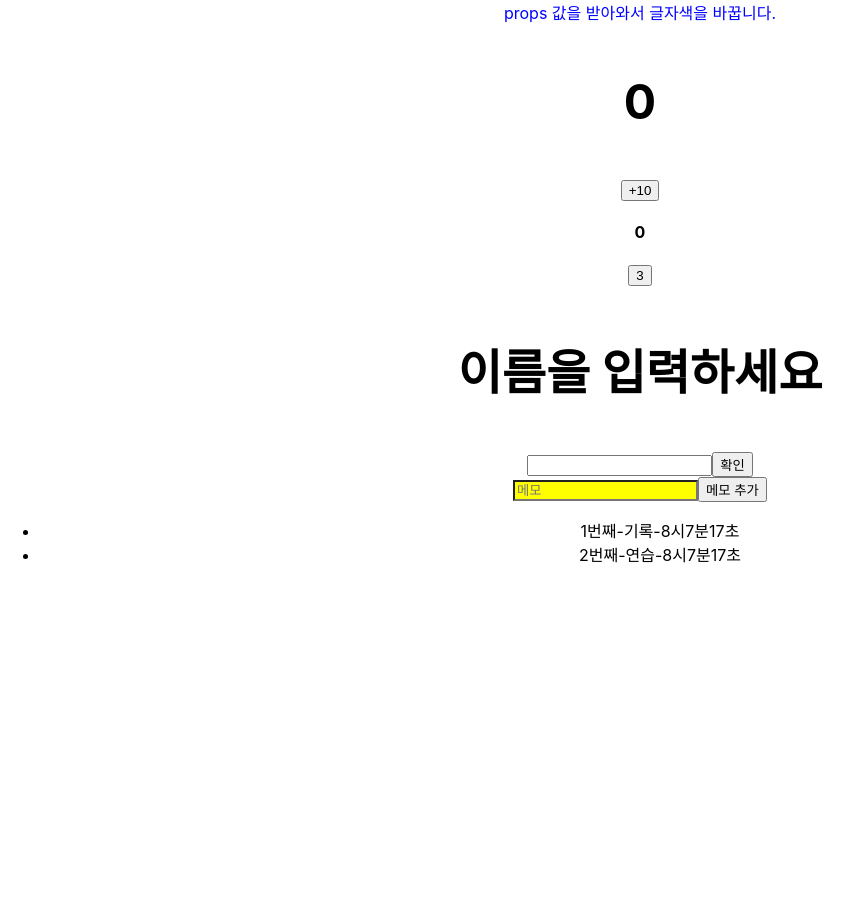
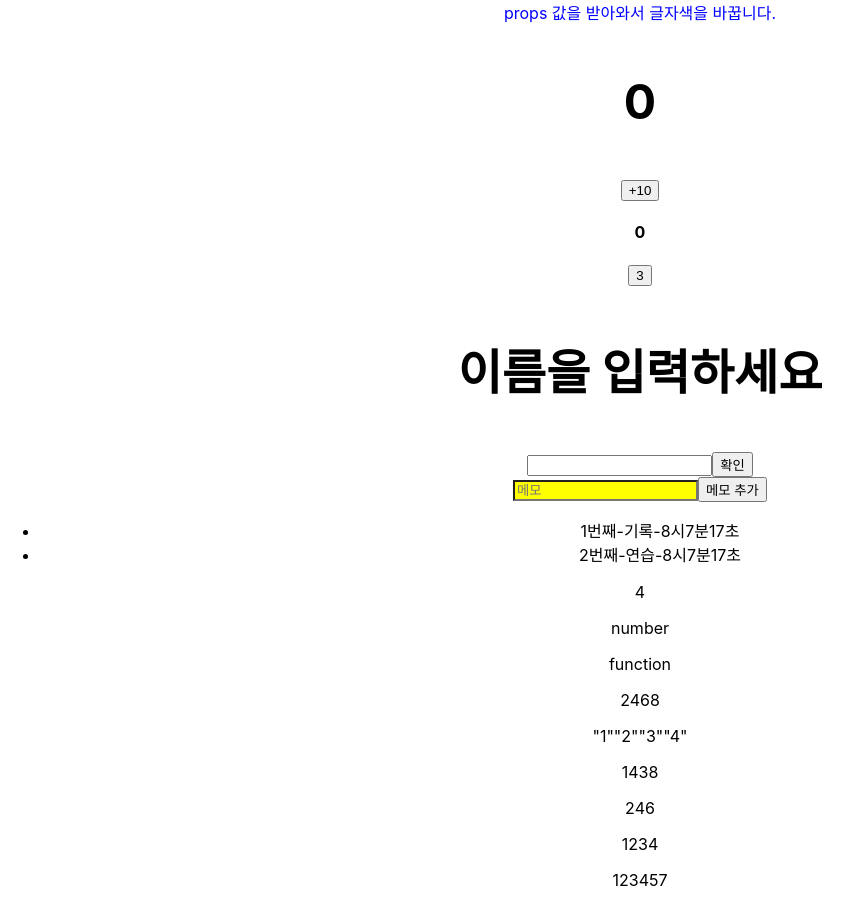
Before and after one commit to KIMPPT/React, a React (Create React App) app in the folder ex-react/: page / in a window 1280 px wide. Shown: the whole page, without its empty margins (0-862 px from the left). Before the commit the page ends 800 px from the top, so only its background shows below. Built offline with nearby package versions, Linux system fonts and the light colour scheme.

Commit message:
04051805

```diff
--- a/ex-react/src/App.js
+++ b/ex-react/src/App.js
@@ -3,6 +3,7 @@ import CountComp from "./components/CountComp";
 import CountPropComp from "./components/CountPropComp";
 import LoginComp from "./components/LoginComp";
 import MemoComp from "./components/MemoComp";
+import ExampleComp from "./components/ExampleComp";
 import "./App.css";
 
 function App() {
@@ -24,6 +25,7 @@ function App() {
       */}
       <LoginComp/>
       <MemoComp/>
+      <ExampleComp/>
     </div>
   );
 }
--- /dev/null
+++ b/ex-react/src/components/ExampleComp.jsx
@@ -0,0 +1,32 @@
+import React, { Component } from 'react';
+
+export class ExampleComp extends Component {
+  render() {
+    let addNum = (a, b) => {return a + b};
+    let orjReturn =()=>{return {id:1, name:"객체"}}
+    let array=[1,2,3,4]
+    let arrayMap1=array.map((x)=>x*2)
+    let arrayMap2=array.map((x)=>String(`"${x}"`))
+    let arrayMap3=array.map((x)=>(x%2==0?x*2:x))
+    let array1=[1,2,3,4,5,6,7]
+    let arrayFilter1=array1.filter((x)=>x%2==0)
+    let arrayFilter2=array1.filter((x)=>x<5)
+    let arrayFilter3=array1.filter((x)=>x!=6)
+    let status={id:1,name:"홍길동",checked:true}
+    return (
+      <div>
+        <p>{addNum(1, 3)}</p>
+        <p>{typeof addNum(1, 3)}</p>
+        <p>{typeof(orjReturn)}</p>
+        <p>{arrayMap1}</p>
+        <p>{arrayMap2}</p>
+        <p>{arrayMap3}</p>
+        <p>{arrayFilter1}</p>
+        <p>{arrayFilter2}</p>
+        <p>{arrayFilter3}</p>
+      </div>
+    );
+  }
+}
+
+export default ExampleComp;
```
Also changed, not shown: ex-react/src/components/ExampleComp2.jsx (added), 1 other file (tests, documents, lock files or other folders).
